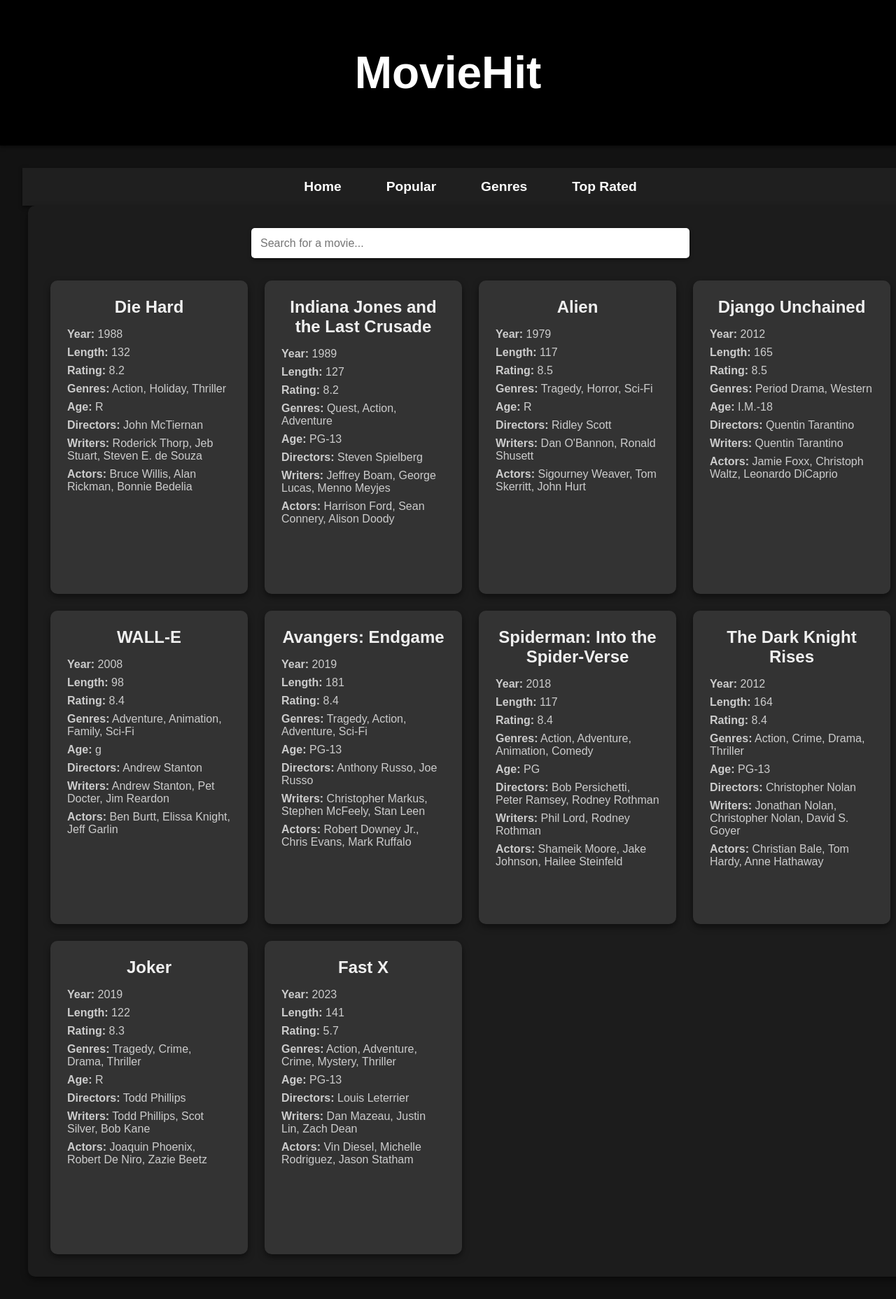
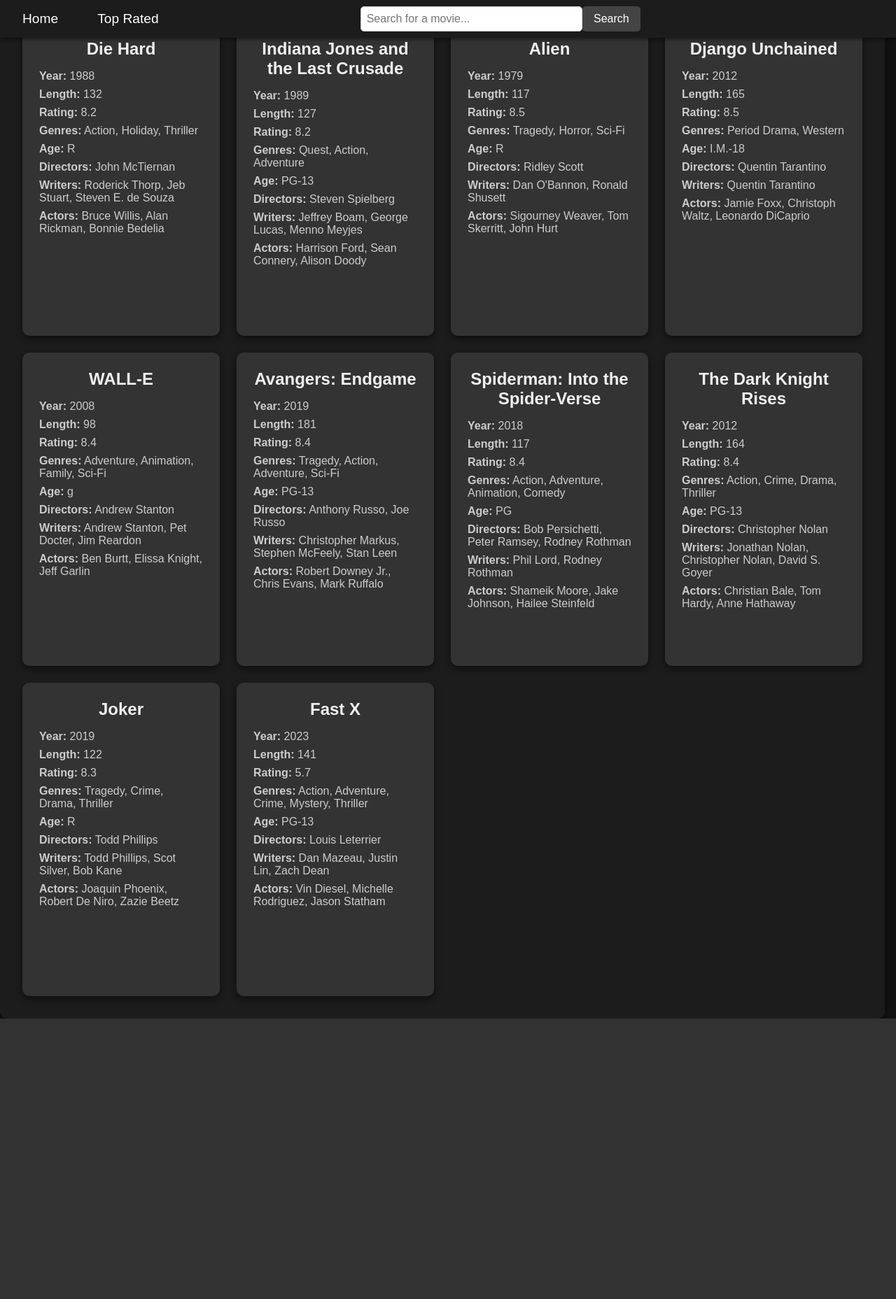
Before and after one commit to Shaddyprogramming/MovieHit, a Django app: page / in a window 1280 px wide; the page is wider, and only the part inside the window is pictured. Shown: that part at 70% size. After the commit the page ends 1456 px from the top of that part, so only its background shows below. Run offline with Django 3.2, Linux system fonts and the light colour scheme.

Commit message:
Full version 4.5

```diff
--- a/MovieHit/static/css/content.css
+++ b/MovieHit/static/css/content.css
@@ -5,19 +5,6 @@ body {
     background-color: #121212;
     color: #fff;
     text-align: justify;
-}
-
-header {
-    background-color: #000;
-    padding: 1.5rem;
-    display: flex;
-    justify-content: center;
-    align-items: center;
-    font-size: 2rem;
-    font-weight: bold;
-    color: #fff;
-    box-shadow: 0 2px 5px rgba(0, 0, 0, 0.5);
-    text-align: center;
 }
 
 .container {
@@ -38,37 +25,6 @@ header {
     border-radius: 10px;
     box-shadow: 0 4px 10px rgba(0, 0, 0, 0.5);
     text-align: justify;
-}
-
-.search-bar {
-    margin-bottom: 2rem;
-    text-align: center;
-}
-
-.search-bar input {
-    width: 80%;
-    max-width: 600px;
-    padding: 0.8rem;
-    font-size: 1rem;
-    border: none;
-    border-radius: 5px;
-    box-shadow: 0 2px 5px rgba(0, 0, 0, 0.5);
-}
-
-.search-bar button {
-    margin-left: 1rem;
-    padding: 0.8rem 1.5rem;
-    font-size: 1rem;
-    border: none;
-    border-radius: 5px;
-    background-color: #444;
-    color: #fff;
-    cursor: pointer;
-    transition: background-color 0.3s ease;
-}
-
-.search-bar button:hover {
-    background-color: #666;
 }
 
 .movie-grid {
--- a/MovieHit/static/css/navigation.css
+++ b/MovieHit/static/css/navigation.css
@@ -1,35 +1,84 @@
+/* Panel styling */
 .panel {
+    position: fixed;
+    top: 0;
+    left: 0;
     width: 100%;
-    background-color: #1f1f1f;
-    padding: 1rem 0;
-    text-align: center;
+    height: auto;
+    background-color: #1c1c1c;
+    padding: 0.5rem 1rem;
     box-shadow: 0 2px 5px rgba(0, 0, 0, 0.5);
+    display: flex;
+    align-items: center; /* Ensures vertical alignment */
+    justify-content: flex-start; /* Aligns all content to the left */
+    flex-wrap: nowrap; /* Prevents wrapping to new lines */
+    z-index: 1000;
 }
 
-.panel nav ul {
-    list-style: none;
-    padding: 0;
-    margin: 0;
+    .panel nav {
         display: flex;
-    justify-content: center;
-    gap: 2rem;
+        align-items: center;
+        justify-content: flex-start; /* Aligns nav content to the left */
+        width: 100%; /* Ensures the nav spans the full width of the panel */
     }
 
-.panel nav ul li {
-    margin: 0;
+/* Navigation links styling */
+.nav-left {
+    display: flex;
+    gap: 1.5rem;
+    flex-shrink: 0; /* Prevents shrinking of navigation links */
+    margin-right: 2rem; /* Adds spacing between nav links and the search bar */
 }
 
-.panel nav ul li a {
+    .nav-left a {
         color: #fff;
         text-decoration: none;
         font-size: 1.2rem;
-    font-weight: bold;
         padding: 0.5rem 1rem;
-    border-radius: 5px;
-    transition: background-color 0.3s ease, color 0.3s ease;
+        transition: background-color 0.3s ease;
     }
 
-.panel nav ul li a:hover {
+        .nav-left a:hover {
+            background-color: #333;
+            border-radius: 5px;
+        }
+
+/* Search bar styling */
+.search-bar {
+    display: flex;
+    align-items: center;
+    gap: 0.5rem;
+    flex-grow: 0; /* Prevents the search bar from growing */
+    max-width: 400px; /* Limits the maximum width of the search bar */
+    min-width: 400px; /* Ensures the search bar doesn't shrink too much */
+    margin-left: 15rem; /* Removes any additional left margin */
+}
+
+    .search-bar form {
+        display: flex;
+        width: 100%;
+    }
+
+    .search-bar input {
+        flex: 1;
+        padding: 0.5rem;
+        font-size: 1rem;
+        border: 1px solid #ccc;
+        border-radius: 5px;
+        box-shadow: 0 2px 5px rgba(0, 0, 0, 0.1);
+    }
+
+    .search-bar button {
+        padding: 0.5rem 1rem;
+        font-size: 1rem;
+        border: none;
+        border-radius: 5px;
         background-color: #444;
-    color: #f0f0f0;
+        color: #fff;
+        cursor: pointer;
+        transition: background-color 0.3s ease;
     }
+
+        .search-bar button:hover {
+            background-color: #666;
+        }
--- a/MovieHit/templates/index.html
+++ b/MovieHit/templates/index.html
@@ -10,27 +10,25 @@
     <link rel="stylesheet" href="{% static 'css/content.css' %}">
 </head>
 <body>
-    <header>
-        <h1>MovieHit</h1>
-    </header>
-    <div class="container">
-        <!-- Centered Navigation Panel -->
     <aside class="panel">
         <nav>
-                <ul>
-                    <li><a href="#">Home</a></li>
-                    <li><a href="#">Popular</a></li>
-                    <li><a href="#">Genres</a></li>
-                    <li><a href="#">Top Rated</a></li>
-                </ul>
+            <div class="nav-left">
+                <a href="#">Home</a>
+                <a href="#">Top Rated</a>
+            </div>
+            <div class="search-bar">
+                <form method="GET" action="{% url 'index' %}">
+                    <input type="text" name="q" placeholder="Search for a movie..." value="{{ query }}">
+                    <button type="submit">Search</button>
+                </form>
+            </div>
         </nav>
     </aside>
 
+
+
     <!-- Main Content -->
     <main class="content">
-            <div class="search-bar">
-                <input type="text" placeholder="Search for a movie...">
-            </div>
         <div class="movie-grid">
             {% for movie in movies %}
             <div class="movie-card">
@@ -47,6 +45,5 @@
             {% endfor %}
         </div>
     </main>
-    </div>
 </body>
 </html>
```
Also changed, not shown: 2 other files. Lines whose indentation alone changed are shown as unchanged.
